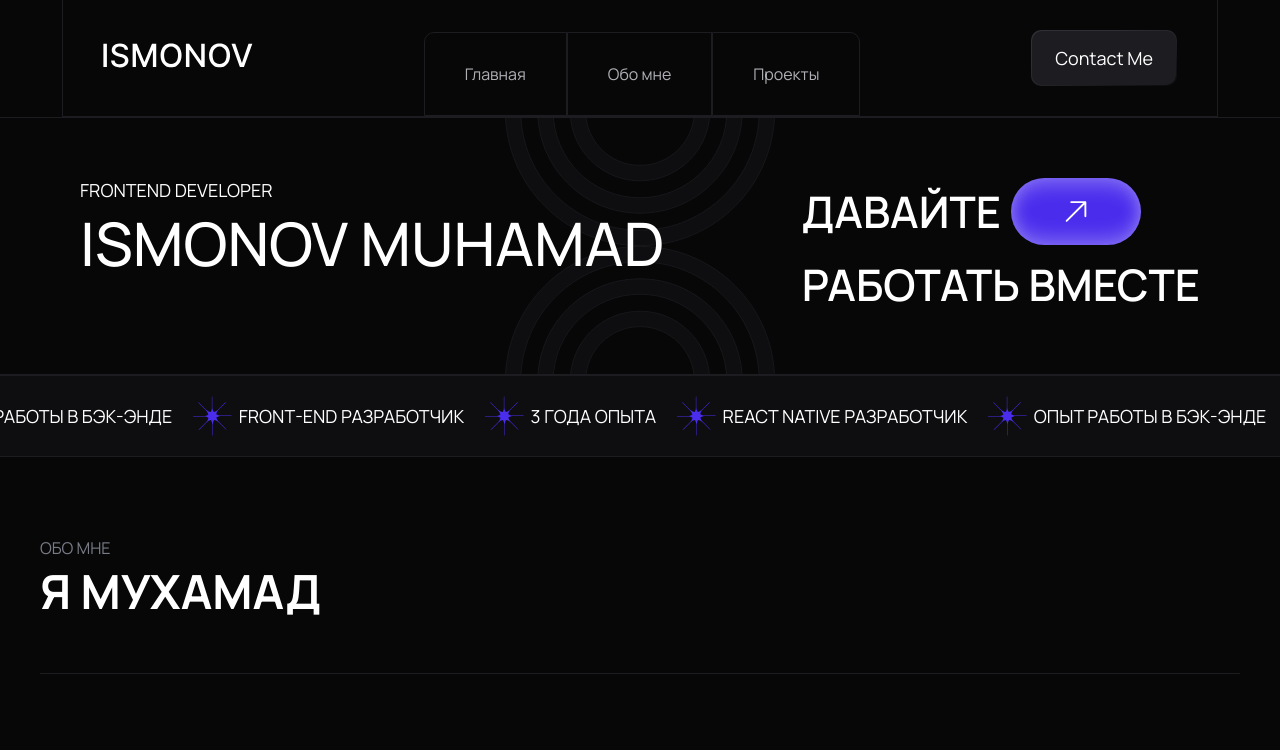
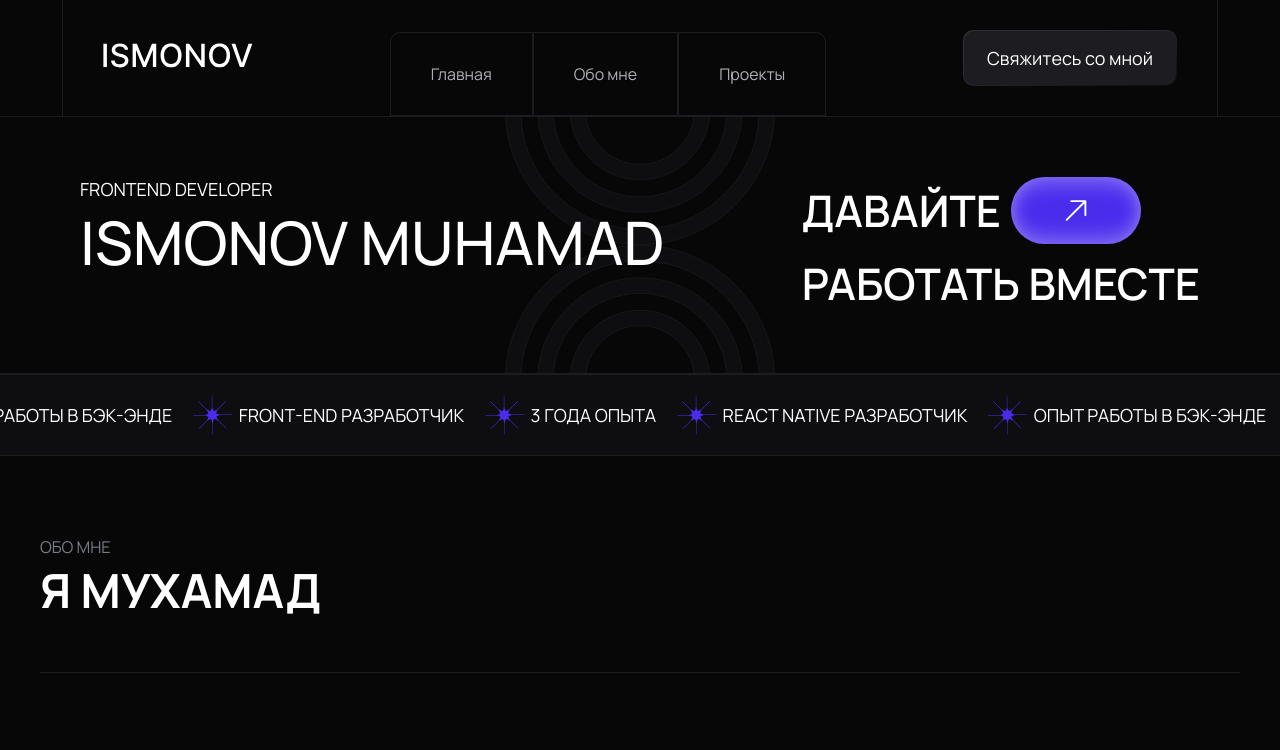
Before and after one commit to Whitelistedd/2025-portfolio, an Astro site: page / in a window 1280 px wide. Shown: the top 750 px of the page. Built offline with nearby package versions, Linux system fonts and the light colour scheme; Astro itself is replaced by a stand-in of ours.

Commit message:
edit Navbar

```diff
--- a/src/components/Navbar/Navbar.astro
+++ b/src/components/Navbar/Navbar.astro
@@ -22,5 +22,5 @@ import logo from '@/assets/svg/logo.svg'
       }
     </ul>
   </nav>
-  <Button>Contact Me</Button>
+  <Button>Свяжитесь со мной</Button>
 </header>
--- a/src/components/Navbar/Navbar.module.scss
+++ b/src/components/Navbar/Navbar.module.scss
@@ -6,7 +6,6 @@
   padding: 0px 40px;
   border-right: 1px solid var(--dark-colors-12);
   border-left: 1px solid var(--dark-colors-12);
-  border-bottom: 1px solid var(--dark-colors-12);
   background-color: var(--dark-colors-03);
 
   .nav {
```
